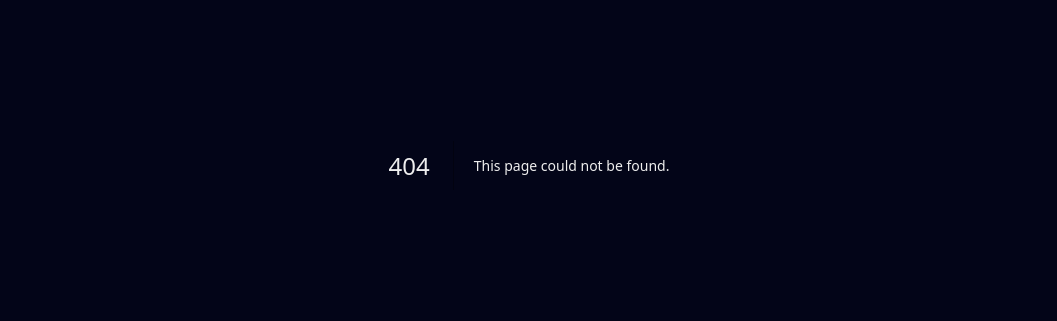
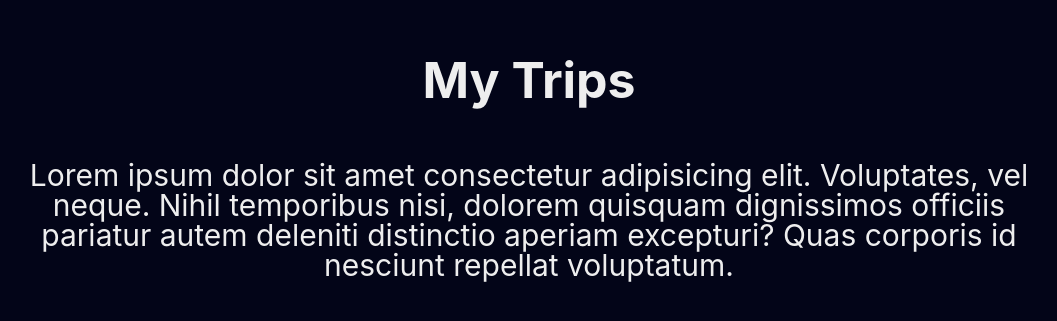
Before and after one commit to DeeSouza/My-Trips, a Next.js app: page /about in a window 1280 px wide. Before the commit this address had no page. Shown: the part 235-556 px from the top of the page, without its empty margins (111-1168 px from the left). Built offline with nearby package versions, Linux system fonts and the light colour scheme.

Commit message:
create page about

```diff
--- a/package.json
+++ b/package.json
@@ -12,6 +12,7 @@
 	},
 	"dependencies": {
 		"@next/font": "13.1.1",
+		"@styled-icons/evaicons-outline": "^10.46.0",
 		"@types/node": "18.11.17",
 		"@types/react": "18.0.26",
 		"@types/react-dom": "18.0.10",
--- /dev/null
+++ b/src/pages/about.tsx
@@ -0,0 +1,5 @@
+import AboutTemplate from 'templates/About'
+
+const About = () => <AboutTemplate />
+
+export default About
--- /dev/null
+++ b/src/templates/About/index.tsx
@@ -0,0 +1,22 @@
+import { CloseOutline } from '@styled-icons/evaicons-outline'
+
+import * as S from './styles'
+import LinkWrapper from 'components/LinkWrapper'
+
+const AboutTemplate = () => (
+	<S.Content>
+		<LinkWrapper href="/">
+			<CloseOutline size={32} />
+		</LinkWrapper>
+
+		<S.Heading>My Trips</S.Heading>
+		<S.Body>
+			Lorem ipsum dolor sit amet consectetur adipisicing elit. Voluptates,
+			vel neque. Nihil temporibus nisi, dolorem quisquam dignissimos officiis
+			pariatur autem deleniti distinctio aperiam excepturi? Quas corporis id
+			nesciunt repellat voluptatum.
+		</S.Body>
+	</S.Content>
+)
+
+export default AboutTemplate
--- /dev/null
+++ b/src/templates/About/styles.ts
@@ -0,0 +1,22 @@
+import styled from 'styled-components'
+
+export const Content = styled.section`
+	text-align: center;
+	display: flex;
+	align-items: center;
+	justify-content: center;
+	flex-direction: column;
+	height: 100vh;
+	max-width: var(--container);
+	margin: auto;
+`
+
+export const Heading = styled.h1`
+	font-size: var(--large);
+	margin-bottom: var(--large);
+`
+
+export const Body = styled.div`
+	font-size: var(--medium);
+	line-height: var(--medium);
+`
```
Also changed, not shown: src/pages/index.tsx (+11 -1 lines), 1 other file (tests, documents, lock files or other folders).
